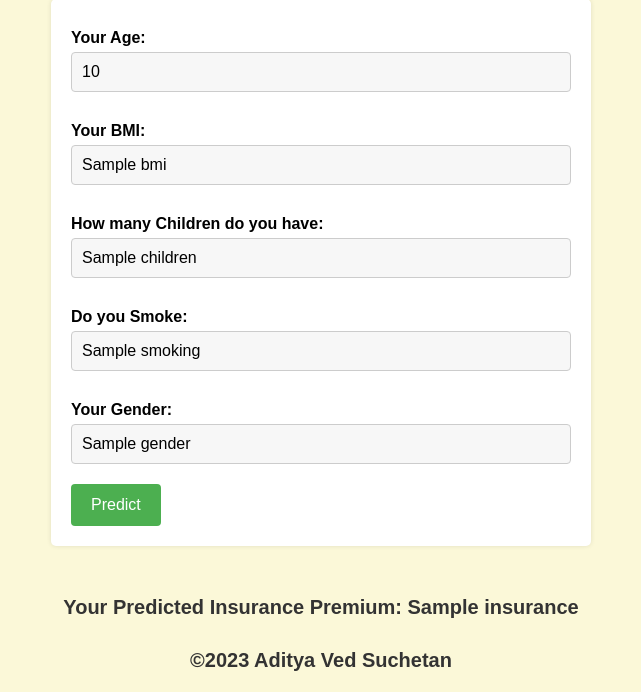
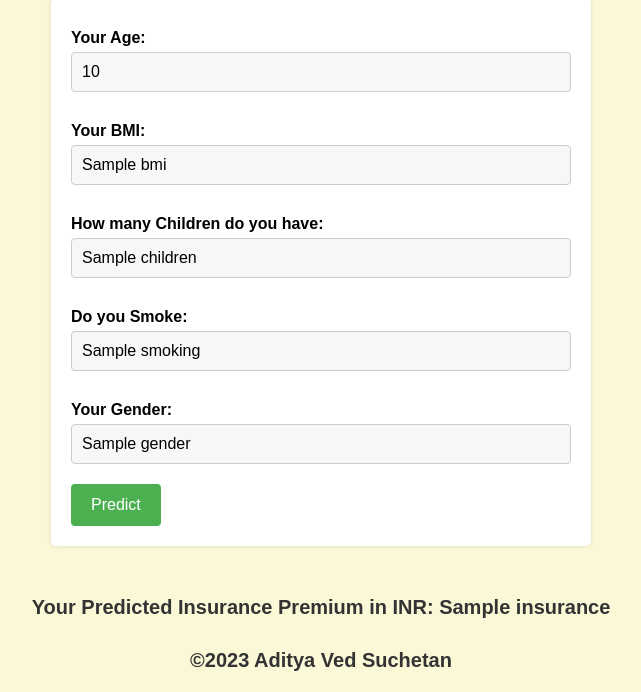
Before and after one commit to Aditya-0911/Insurance, a Flask app: template templates/index.html in a window 1280 px wide. Shown: the part 138-830 px from the top of the page, without its empty margins (319-960 px from the left). Run offline with Flask 2, Linux system fonts and the light colour scheme; the template is opened without the code that fills it: most values are stand-ins (such as "Sample title", 1, 10 or a date in 2020).

Commit message:
Update index.html

```diff
--- a/templates/index.html
+++ b/templates/index.html
@@ -85,7 +85,7 @@
 	</form>
 
 	{% if insurance %}
-		<p>Your Predicted Insurance Premium: {{ insurance }}</p>
+		<p>Your Predicted Insurance Premium in INR: {{ insurance }}</p>
 	{% endif %}
 	<p>©2023 Aditya Ved Suchetan</p>
 </body>
```
